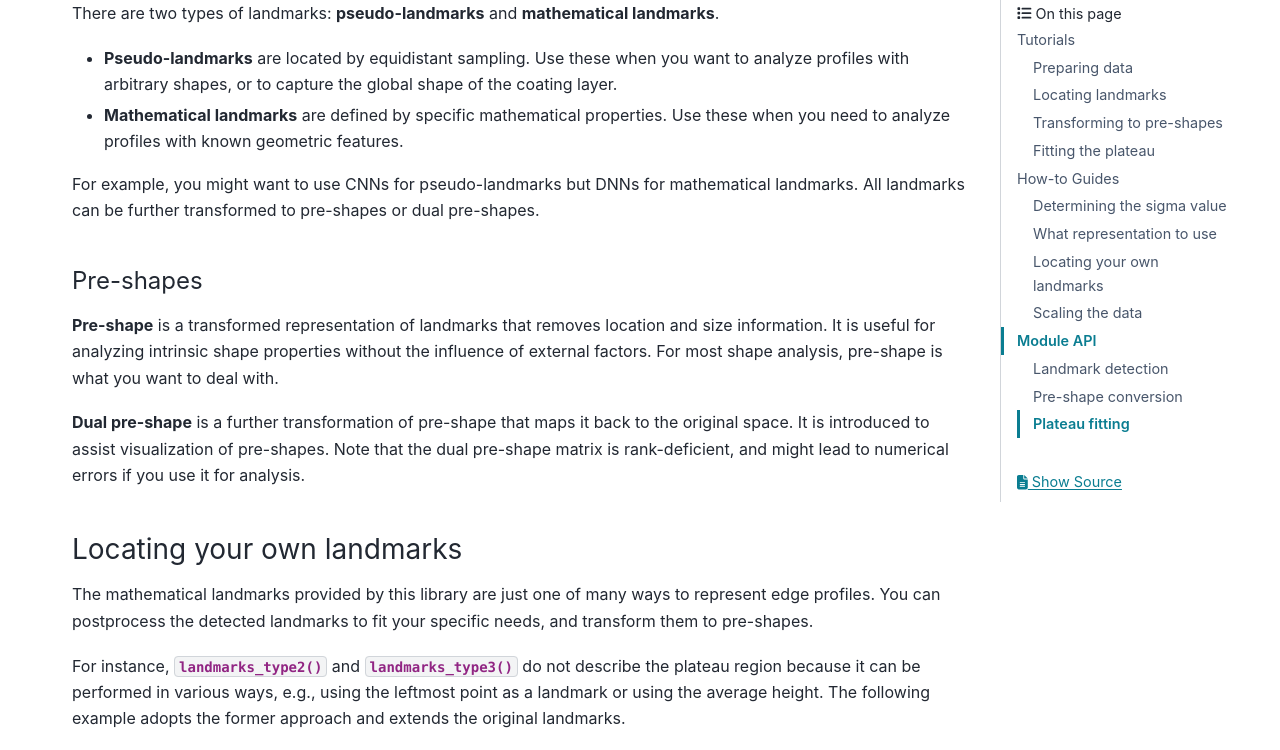
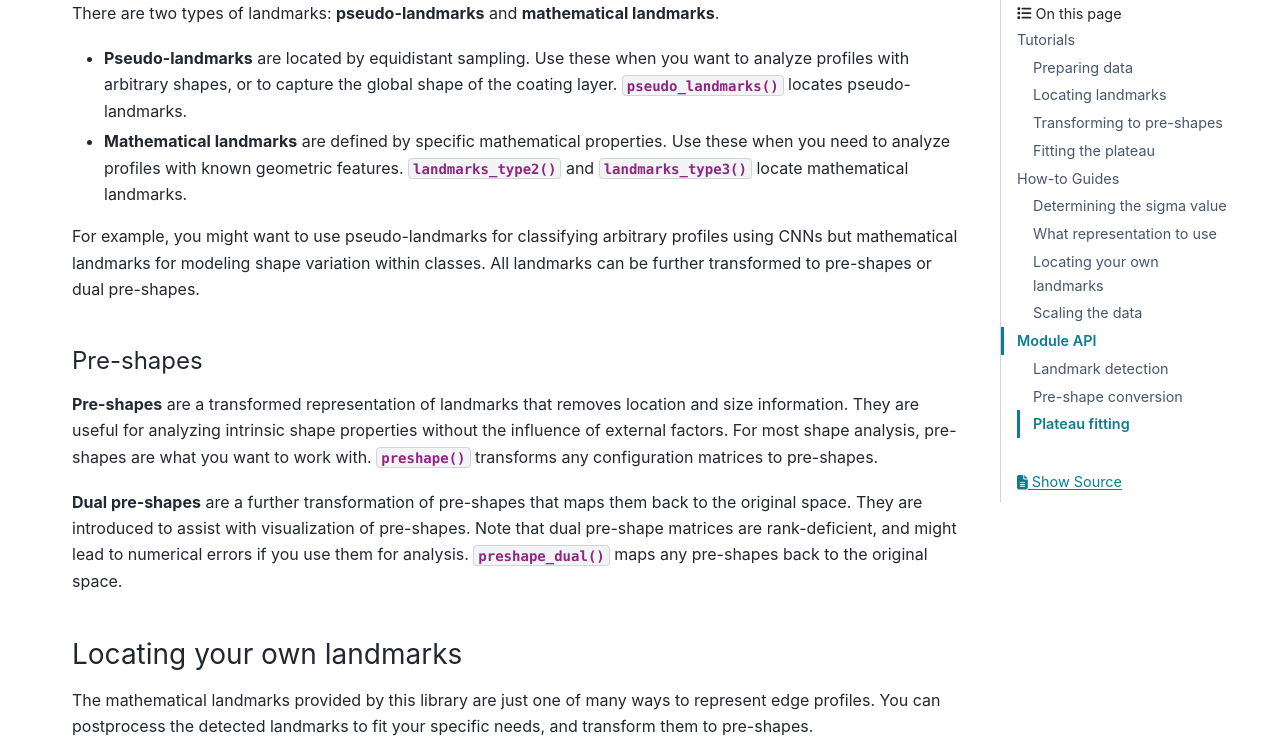
Before and after one commit to heavyedge/heavyedge-landmarks, a Sphinx documentation site: the page built from doc/source/index.rst, in a window 1280 px wide and 1400 px high, scrolled down 3124 px. Shown: the part 102-852 px from the top of the window. Built offline with Sphinx 7.4.7 and the PyData theme 0.15.4, drawn with Linux system fonts in a browser that asks for light colours; some of the changed text lies outside the part shown; grey boxes are pictures that could not be loaded.

Commit message:
feat: introduce preshape_dual() (#6)
* feat: introduce preshape_dual

Deprecate dual_preshape()

* feat: introduce preshape_dual

Add preshape_dual()

* feat: introduce preshape_dual

Modify doc

* feat: introduce preshape_dual

Modify doc

```diff
--- a/doc/source/index.rst
+++ b/doc/source/index.rst
@@ -215,22 +215,24 @@
 
 There are two types of landmarks: **pseudo-landmarks** and **mathematical landmarks**.
 
-- **Pseudo-landmarks** are located by equidistant sampling. Use these when you want to analyze profiles with arbitrary shapes, or to capture the global shape of the coating layer.
-- **Mathematical landmarks** are defined by specific mathematical properties. Use these when you need to analyze profiles with known geometric features.
+- **Pseudo-landmarks** are located by equidistant sampling. Use these when you want to analyze profiles with arbitrary shapes, or to capture the global shape of the coating layer. :func:`pseudo_landmarks` locates pseudo-landmarks.
+- **Mathematical landmarks** are defined by specific mathematical properties. Use these when you need to analyze profiles with known geometric features. :func:`landmarks_type2` and :func:`landmarks_type3` locate mathematical landmarks.
 
-For example, you might want to use CNNs for pseudo-landmarks but DNNs for mathematical landmarks.
+For example, you might want to use pseudo-landmarks for classifying arbitrary profiles using CNNs but mathematical landmarks for modeling shape variation within classes.
 All landmarks can be further transformed to pre-shapes or dual pre-shapes.
 
 Pre-shapes
 ----------
 
-**Pre-shape** is a transformed representation of landmarks that removes location and size information.
-It is useful for analyzing intrinsic shape properties without the influence of external factors.
-For most shape analysis, pre-shape is what you want to deal with.
+**Pre-shapes** are a transformed representation of landmarks that removes location and size information.
+They are useful for analyzing intrinsic shape properties without the influence of external factors.
+For most shape analysis, pre-shapes are what you want to work with.
+:func:`preshape` transforms any configuration matrices to pre-shapes.
 
-**Dual pre-shape** is a further transformation of pre-shape that maps it back to the original space.
-It is introduced to assist visualization of pre-shapes.
-Note that the dual pre-shape matrix is rank-deficient, and might lead to numerical errors if you use it for analysis.
+**Dual pre-shapes** are a further transformation of pre-shapes that maps them back to the original space.
+They are introduced to assist with visualization of pre-shapes.
+Note that dual pre-shape matrices are rank-deficient, and might lead to numerical errors if you use them for analysis.
+:func:`preshape_dual` maps any pre-shapes back to the original space.
 
 Locating your own landmarks
 ===========================
@@ -279,14 +281,15 @@
     ... plt.plot(*lm3.transpose(1, 2, 0))
     ... plt.gca().set_aspect("equal")
 
-Since the x coordinates have much larger scales than the y coordinates, the shape variation along the y-axis becomes negligible if you use two-dimensional data.
+Since the x-coordinates have much larger scales than the y-coordinates, the shape variation along the y-axis becomes negligible if you use two-dimensional data.
 As a result, you might want to scale landmarks before analysis.
 
 Within-sample scaling
 ---------------------
 
-The first step is to scale the aspect ratio of landmarks while keeping the original shape.
-The following example shows min-max scaling of landmarks within sample.
+The first step is to scale the aspect ratio of landmarks while preserving the original shape.
+You might skip this step when you are dealing with only y-coordinates as one-dimensional data, but it is essential for two-dimensional data with both x- and y-coordinates.
+The following example shows min-max scaling of landmarks within each sample.
 
 .. plot::
     :context: close-figs
@@ -304,12 +307,12 @@
 ----------------------
 
 If you want to inspect the distribution of landmark positions across samples, you can apply scaling to the entire dataset.
-The following example shows a pipeline which scales a pre-shape, performs PCA and then inverse-transforms the result back to the original space.
+The following example shows a pipeline which scales pre-shapes, performs PCA and then inverse-transforms the result back to the original space.
 
 .. plot::
     :context: close-figs
 
-    >>> from heavyedge_landmarks import preshape
+    >>> from heavyedge_landmarks import preshape, preshape_dual
     >>> from sklearn.decomposition import PCA
     >>> from sklearn.preprocessing import StandardScaler
     >>> from sklearn.pipeline import Pipeline
@@ -319,10 +322,12 @@
     ...     ("pca", PCA(n_components=1)),
     ... ])
     >>> ps3_reduced = pipeline.fit_transform(ps3.reshape(len(ps3), -1))
-    >>> ps3_inv = pipeline.inverse_transform(ps3_reduced).reshape(ps3.shape)
+    >>> lm3_inv = preshape_dual(pipeline.inverse_transform(ps3_reduced).reshape(ps3.shape))
     >>> fig, axes = plt.subplots(1, 2)
-    ... axes[0].plot(*ps3.transpose(1, 2, 0))
-    ... axes[1].plot(*ps3_inv.transpose(1, 2, 0))
+    ... axes[0].plot(*lm3_scaled.transpose(1, 2, 0))
+    ... axes[0].set_title("Original")
+    ... axes[1].plot(*lm3_inv.transpose(1, 2, 0))
+    ... axes[1].set_title("Reconstructed")
 
 ==========
 Module API
--- a/src/heavyedge_landmarks/__init__.py
+++ b/src/heavyedge_landmarks/__init__.py
@@ -2,7 +2,7 @@
 
 from .mathematical import landmarks_type2, landmarks_type3
 from .plateau import plateau_type2, plateau_type3
-from .preshape import dual_preshape, preshape
+from .preshape import dual_preshape, preshape, preshape_dual
 from .pseudo import pseudo_landmarks
 
 __all__ = [
@@ -11,6 +11,7 @@
     "landmarks_type3",
     "preshape",
     "dual_preshape",
+    "preshape_dual",
     "plateau_type2",
     "plateau_type3",
 ]
```
Also changed, not shown: other parts of doc/source/index.rst (+4 -4 lines), CHANGELOG.md (+14 -2 lines), 1 other file.
